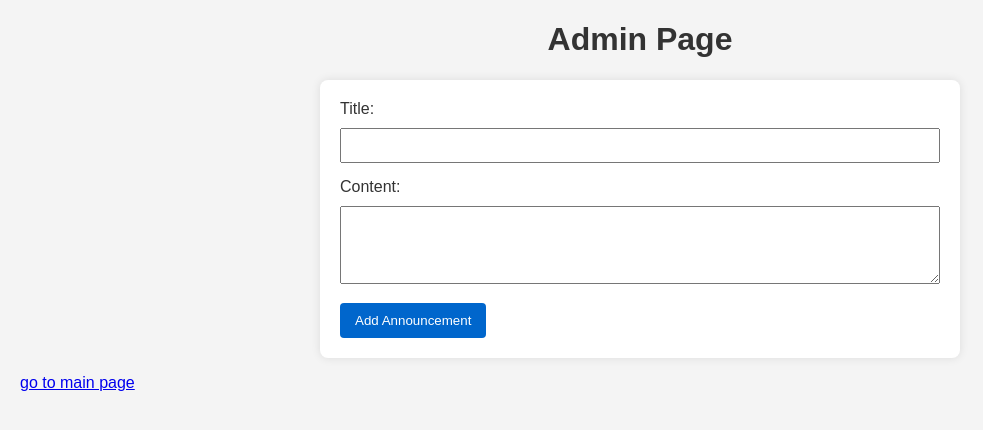
After one commit to Arjun650/DBMS_Project, a PHP site: page /home/announcement.php in a window 1280 px wide. The commit adds this page. Shown: the top 430 px of the page, without its empty margins (0-983 px from the left). Run offline with PHP 8.4, Linux system fonts and the light colour scheme.

Commit message:
integrated announcment

```diff
--- /dev/null
+++ b/home/announcement.php
@@ -0,0 +1,103 @@
+<!-- admin.php -->
+
+<!DOCTYPE html>
+<html lang="en">
+<head>
+    <meta charset="UTF-8">
+    <title>Admin Page</title>
+    <style>
+        body {
+            font-family: 'Arial', sans-serif;
+            margin: 20px;
+            background-color: #f4f4f4;
+        }
+
+        h1 {
+            color: #333;
+            text-align: center;
+        }
+
+        .announcement-form {
+            max-width: 600px;
+            margin: 0 auto;
+            background-color: #fff;
+            padding: 20px;
+            border-radius: 8px;
+            box-shadow: 0 0 10px rgba(0, 0, 0, 0.1);
+        }
+
+        .announcement-form label {
+            display: block;
+            margin-bottom: 10px;
+            color: #333;
+        }
+
+        .announcement-form input,
+        .announcement-form textarea {
+            width: 100%;
+            padding: 8px;
+            margin-bottom: 15px;
+            box-sizing: border-box;
+        }
+
+        .announcement-form button {
+            background-color: #0066cc;
+            color: #fff;
+            padding: 10px 15px;
+            border: none;
+            border-radius: 4px;
+            cursor: pointer;
+        }
+    </style>
+    <script>
+        document.addEventListener('DOMContentLoaded', function() {
+            var announcementForm = document.getElementById('announcement-form');
+
+            announcementForm.addEventListener('submit', function(event) {
+                event.preventDefault();
+
+                var formData = new FormData(this);
+
+                var xhr = new XMLHttpRequest();
+                xhr.open('POST', 'process_announcement.php', true);
+
+                xhr.onload = function() {
+                    if (xhr.status >= 200 && xhr.status < 400) {
+                        var response = JSON.parse(xhr.responseText);
+                        if (response.status === 'success') {
+                            alert('Announcement added successfully!');
+                            announcementForm.reset(); // Reset the form
+                        } else {
+                            alert('Error: ' + response.message);
+                        }
+                    } else {
+                        alert('Error: Unable to connect to the server.');
+                    }
+                };
+
+                xhr.onerror = function() {
+                    alert('Error: Unable to connect to the server.');
+                };
+
+                xhr.send(formData);
+            });
+        });
+    </script>
+</head>
+<body>
+    <h1>Admin Page</h1>
+
+    <div class="announcement-form">
+        <form id="announcement-form" method="post">
+            <label for="title">Title:</label>
+            <input type="text" name="title" id="title" required>
+
+            <label for="content">Content:</label>
+            <textarea name="content" id="content" rows="4" required></textarea>
+
+            <button type="submit">Add Announcement</button>
+        </form>
+    </div>
+    <p><a href="../index.php">go to main page</a></p>
+</body>
+</html>
--- a/home/home.php
+++ b/home/home.php
@@ -54,6 +54,8 @@ mysqli_close($conn);
                                 href="notice.php">Notices</a></li>
                         <li class="text-stone-600 hover:text-blue-600 hover:font-bold font-medium mx-4 my-1"><a
                                 href="contact.php">Contact</a></li>
+                        <li class="text-stone-600 hover:text-blue-600 hover:font-bold font-medium mx-4 my-1"><a
+                            href="announcement.php">Announcements</a></li>
                         <!-- <button type="submit" class="text-gray-700 block w-full px-4 py-2 text-left text-sm" role="menuitem" tabindex="-1" id="menu-item-3"><a href="login.html">Sign out</a></button> -->
                         <li class="text-stone-600 hover:text-blue-600 hover:font-bold font-medium mx-4 my-1"><a
                           href="../index.php">Sign out</a></li>
```
Also changed, not shown: Styles.css (+46 -1 lines), home/process_announcement.php (added, +32 -0 lines), index.php (+43 -1 lines).
